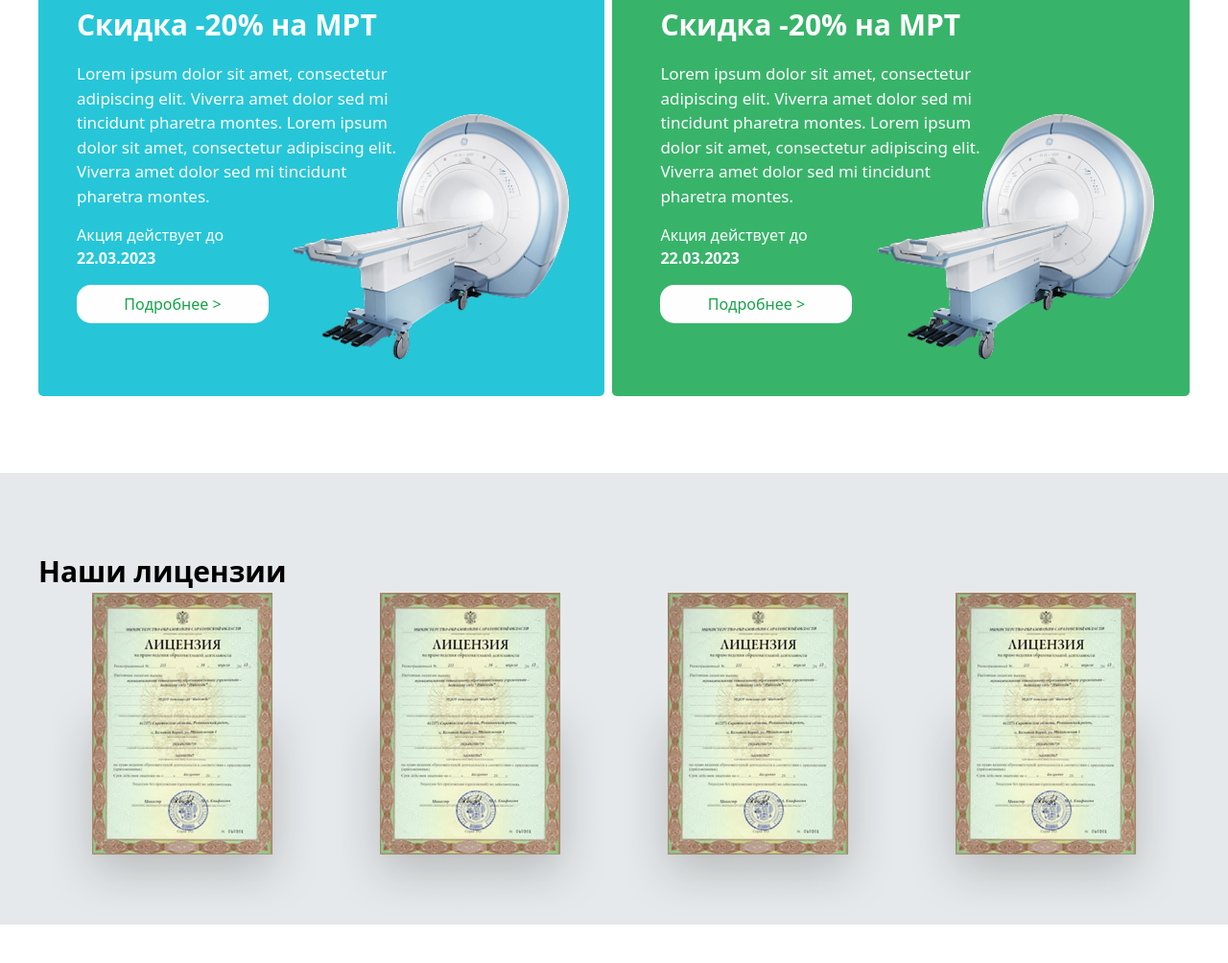
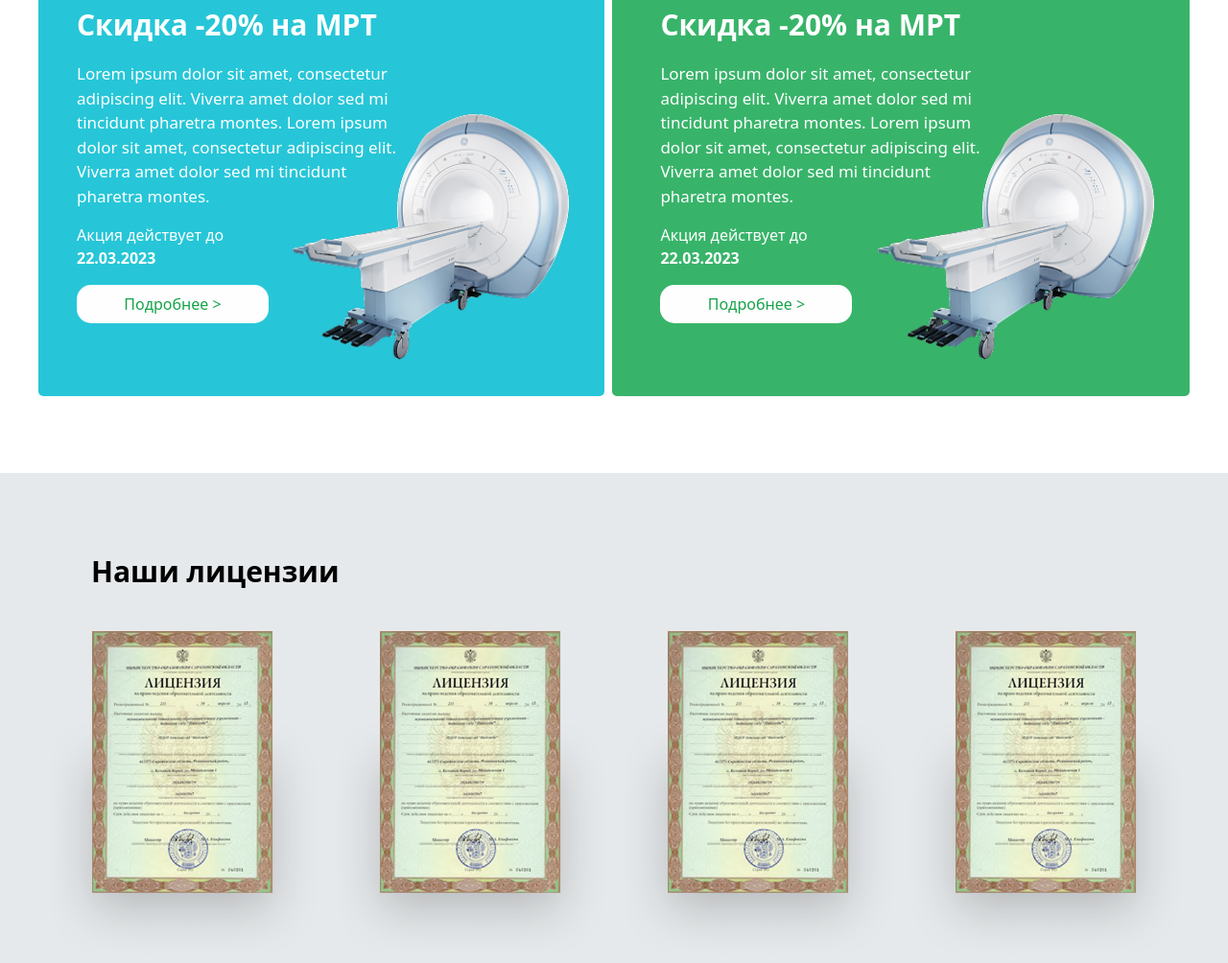
Before and after one commit to khidirovv33/homework18, a website: page index.html in a window 1280 px wide. Shown: the part 1511-2515 px from the top of the page at 96% size. Before the commit the page ends 2475 px from the top, so only its background shows below. Drawn offline with nearby package versions, Linux system fonts and the light colour scheme; files that its build step writes are made by us from their sources.

Commit message:
feat: finish section main

```diff
--- a/index.html
+++ b/index.html
@@ -409,17 +409,20 @@
 
 
 <section class="md:bg-[#e6e9eb]">
-    <div class="max-w-[1200px] m-auto md:items-baseline md:pt-20 md:mt-20 md:flex md:flex-col">
+    <div class="max-w-[1200px] m-auto md:items-baseline md:pt-20 md:mt-20 md:flex md:flex-col md:gap-10  flex flex-col items-center pt-10 gap-10 ">
 <div>
-    <p class="md:text-[30px] font-semibold ">Наши лицензии</p>
+    <p class="md:text-[30px] font-bold md:ml-[55px] text-[20px]">Наши лицензии</p>
 </div>
 
-    <div class="md:grid md:grid-cols-4 md:justify-around">
+    <div class="md:grid md:grid-cols-4 md:justify-around grid grid-cols-2 w-[100] flex flex-row">
         <img src="1.png" alt="">
           <img src="1.png" alt="">
             <img src="1.png" alt="">
               <img src="1.png" alt="">
     </div>
+
+</div>
+</section>
 
 
 
@@ -430,9 +433,6 @@
 
 
 
-
-</div>
-</section>
 
 
 
```
